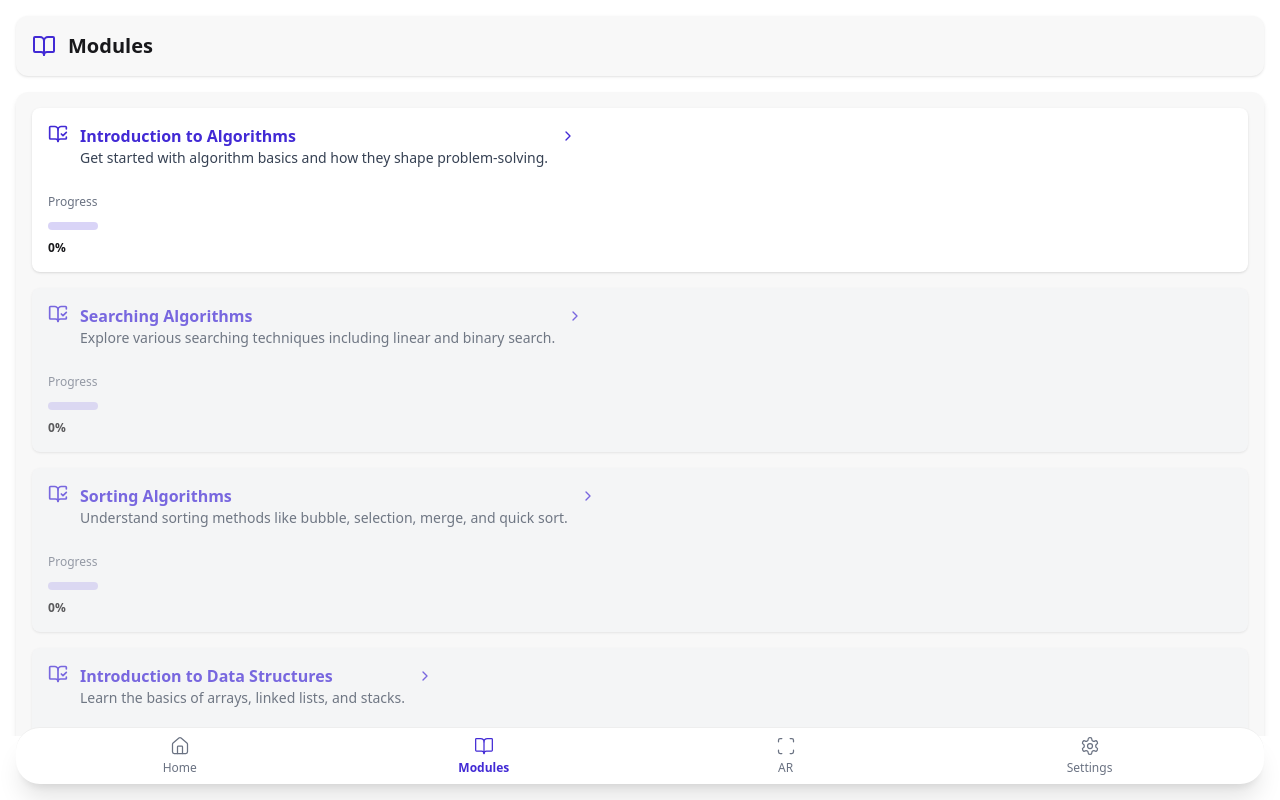
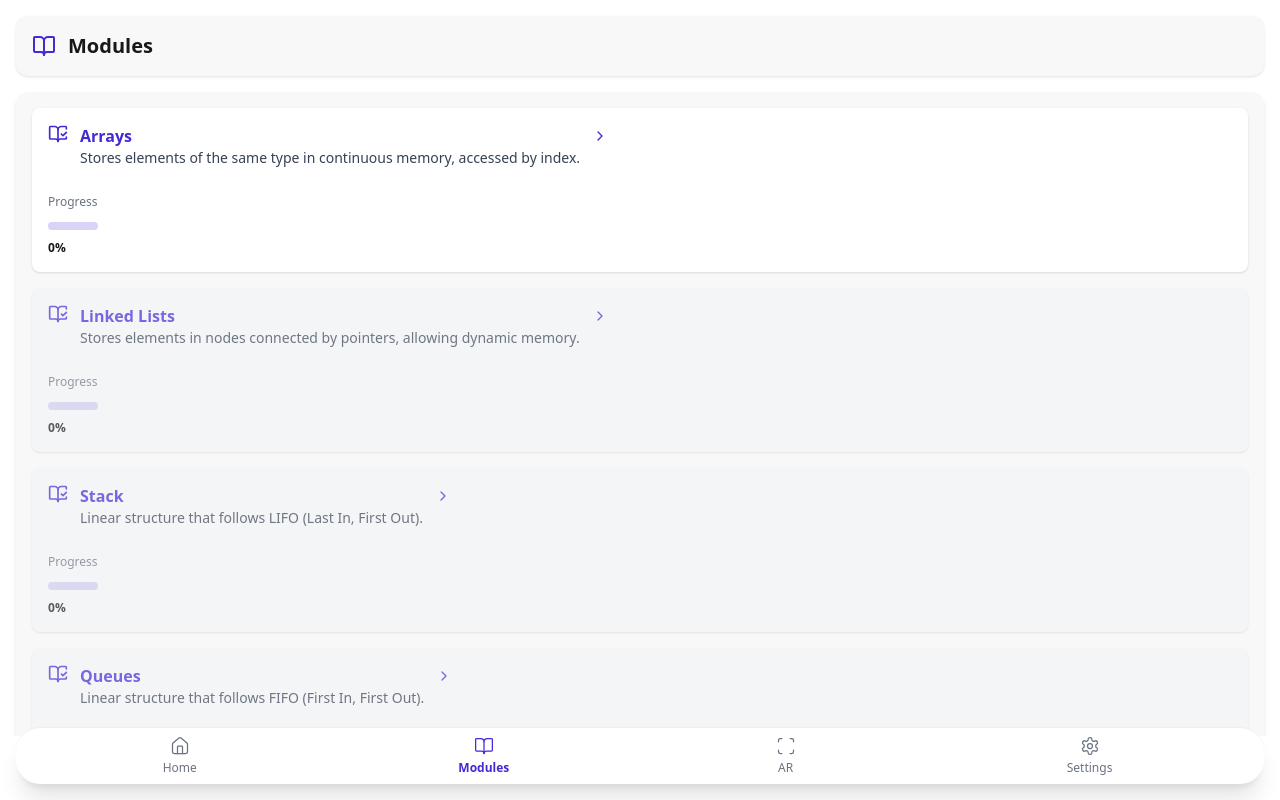
Before and after one commit to tortangChris/EduAR-PWA, a React (Vite) app: page /modules in a window 1280 px wide. Built offline with nearby package versions, Linux system fonts and the light colour scheme.

Commit message:
Rename Modules/Topics

```diff
--- a/src/components/ModulesContent.jsx
+++ b/src/components/ModulesContent.jsx
@@ -8,48 +8,53 @@ const ModulesContent = () => {
 
   const initialModules = [
     {
-      title: "Introduction to Algorithms",
+      title: "Arrays",
       description:
-        "Get started with algorithm basics and how they shape problem-solving.",
+        "Stores elements of the same type in continuous memory, accessed by index.",
       route: "/modules/intro-to-algorithms",
     },
     {
-      title: "Searching Algorithms",
+      title: "Linked Lists",
       description:
-        "Explore various searching techniques including linear and binary search.",
+        "Stores elements in nodes connected by pointers, allowing dynamic memory.",
       route: "/modules/searching-algorithms",
     },
     {
-      title: "Sorting Algorithms",
-      description:
-        "Understand sorting methods like bubble, selection, merge, and quick sort.",
+      title: "Stack",
+      description: "Linear structure that follows LIFO (Last In, First Out).",
       route: "/modules/sorting-algorithms",
     },
     {
-      title: "Introduction to Data Structures",
-      description: "Learn the basics of arrays, linked lists, and stacks.",
+      title: "Queues",
+      description: "Linear structure that follows FIFO (First In, First Out).",
+      route: "/modules/sorting-algorithms",
+    },
+    {
+      title: "Trees",
+      description:
+        "Hierarchical data structure made of nodes connected by edges.",
       route: "/modules/data-structures-intro",
     },
     {
-      title: "Advanced Data Structures",
-      description: "Dive deep into trees, heaps, and graphs.",
+      title: "Set Data Structure and Operations",
+      description: "Stores unique elements without a defined order.",
       route: "/modules/advanced-data-structures",
     },
     {
-      title: "Graph Algorithms",
+      title: "Graph Data Structure and Operations",
       description:
-        "Master algorithms like BFS, DFS, and Dijkstra’s for solving graph problems.",
+        "Represents networks using vertices (nodes) and edges (connections).",
       route: "/modules/graph-algorithms",
     },
     {
-      title: "Dynamic Programming",
-      description: "Master the concepts of dynamic programming.",
+      title: "Map Data Structure and Operations",
+      description: "Stores key-value pairs for fast data retrieval.",
       route: "/modules/dynamic-programming",
     },
     {
-      title: "Final Assessment",
+      title: "Hash Tables",
       description:
-        "Complete your final assessment on Data Structures and Algorithms.",
+        "Stores key-value pairs using a hash function for fast access.",
       route: "/modules/final-assessment",
     },
   ];
```
